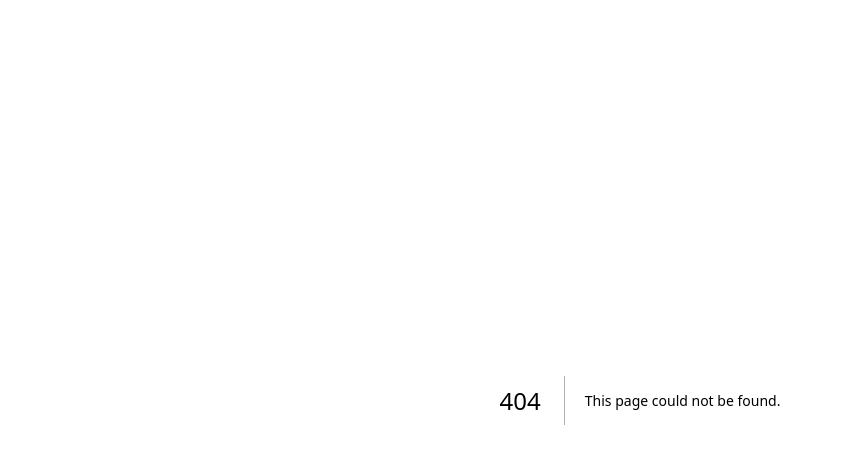
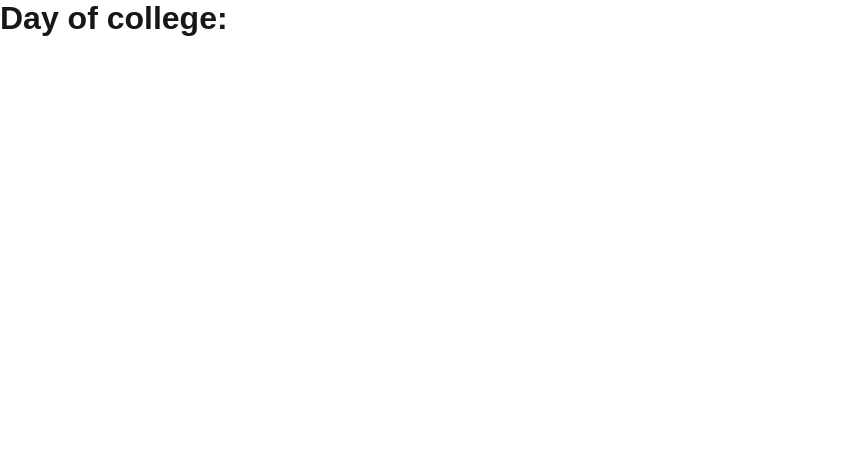
Before and after one commit to Tirth02/NextJS_Tutorial, a Next.js app in the folder blog/: page /study in a window 1280 px wide. Before the commit this address had no page. Shown: the top 464 px of the page, without its empty margins (0-841 px from the left). Built offline with nearby package versions, Linux system fonts and the light colour scheme.

Commit message:
Catch all segments explained

```diff
--- /dev/null
+++ b/blog/src/app/study/[...lecture]/page.js
@@ -0,0 +1,19 @@
+import React from "react";
+const Lecture = async({params}) => {
+
+    // new way to handle params as in future nextjs version we will not be able to directly use params
+    const {lecture} =  await params;
+    console.log(lecture);
+
+  return (
+    <div>
+      <h1>Day of college: {params.lecture[0]}</h1>
+      {
+        params.lecture.length > 1 && (<h1>Lecture no. {params.lecture[1]}</h1>)
+      }
+
+    </div>
+  )
+}
+
+export default Lecture
```
Also changed, not shown: blog/src/app/study/page.js (added, +11 -0 lines).
